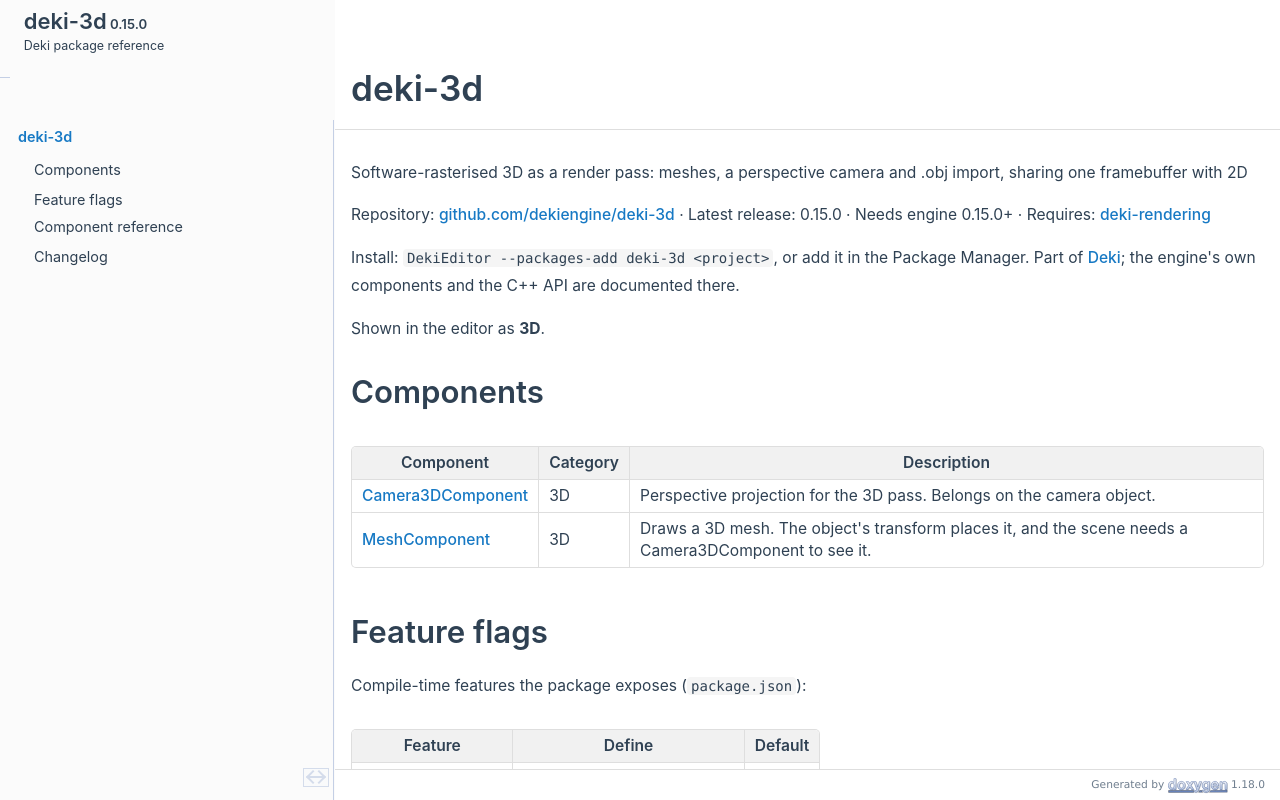
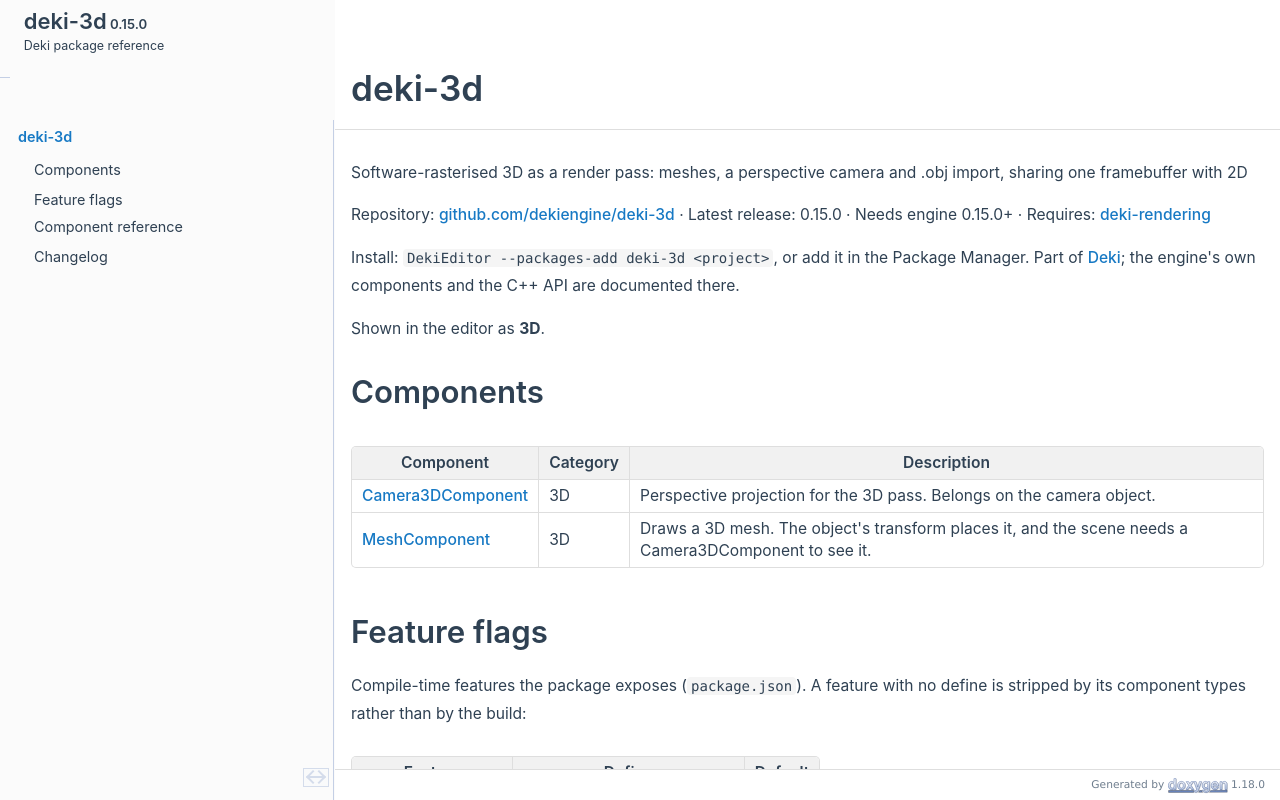
Before and after one commit to dekiengine/deki-3d, a plain HTML site: page index.html in a window 1280 px wide. Drawn offline with Linux system fonts and the light colour scheme.

Commit message:
Docs for deki-3d from deki-editor cf67d1c

```diff
--- a/index.html
+++ b/index.html
@@ -95,7 +95,7 @@ Components</h1>
 </table>
 <h1 class="doxsection"><a class="anchor" id="autotoc_md1"></a>
 Feature flags</h1>
-<p>Compile-time features the package exposes (<span class="tt">package.json</span>):</p>
+<p>Compile-time features the package exposes (<span class="tt">package.json</span>). A feature with no define is stripped by its component types rather than by the build:</p>
 <table class="markdownTable">
 <tr class="markdownTableHead">
 <th class="markdownTableHeadNone">Feature  </th><th class="markdownTableHeadNone">Define  </th><th class="markdownTableHeadNone">Default  </th></tr>
```
